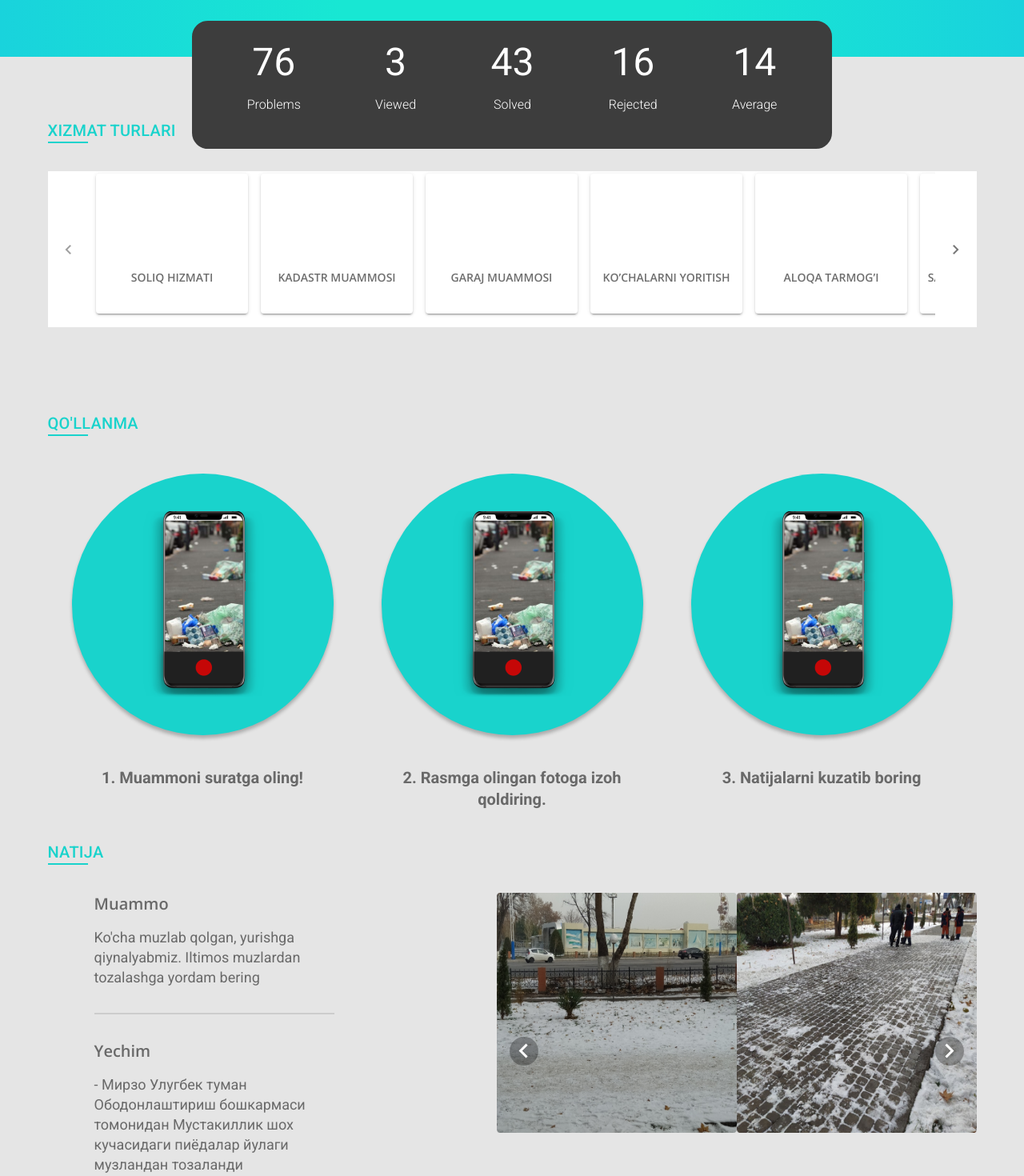
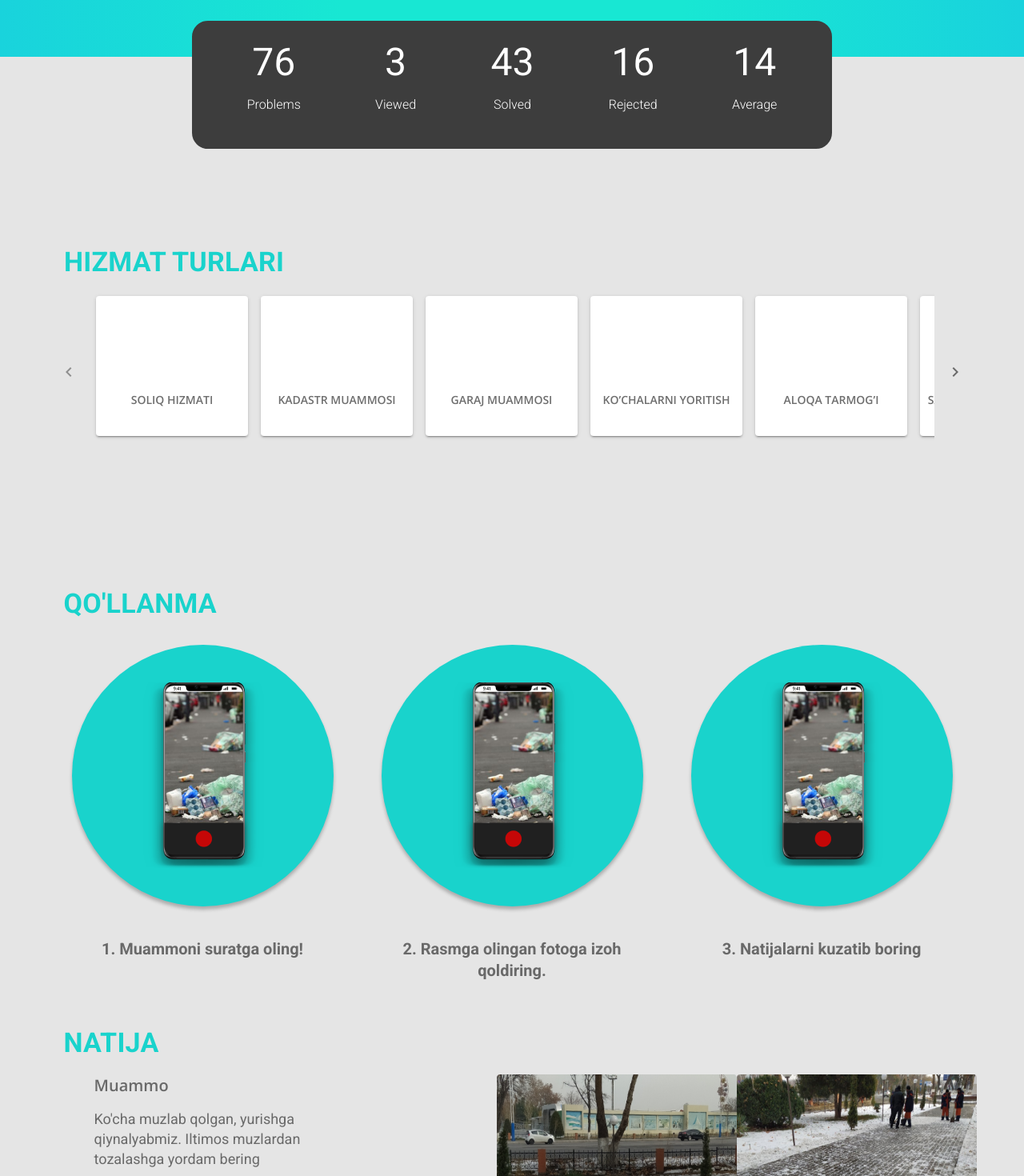
Before and after one commit to mavluda97/Zarbdor, a Vue app: page / in a window 1280 px wide. Shown: the part 2300-3770 px from the top of the page at 80% size. Built offline with nearby package versions, Linux system fonts and the light colour scheme.

Commit message:
did some changes

```diff
--- a/src/components/FeaturesAndStatistics.vue
+++ b/src/components/FeaturesAndStatistics.vue
@@ -1,4 +1,5 @@
 <template>
+<div class="outer-container">
   <div class="common-container mb-16">
     <div class="up-container pa-5 pb-16">
       <h1 class="text-uppercase display-1 font-weight-bold ma-10 white--text">
@@ -25,6 +26,7 @@
       </div>
     </div>
   </div>
+</div>
 </template>
 
 <script>
@@ -139,6 +141,7 @@ export default {
   .features-icons {
     display: none;
   }
+
 }
 
 @media (min-width: 501px) and (max-width: 850px) {
@@ -153,5 +156,31 @@ export default {
     height: 600px;
     grid-template-columns: auto;
   }
+
 }
+
+
+.outer-container{
+  height: 800px;
+}
+
+@media(min-width: 500px)and (max-width:680px){
+  .outer-container{
+    height: 1000px;
+  }
+}
+
+@media(min-width: 321px) and (max-width: 499px){
+  .outer-container{
+    height: 1600px;
+  }
+}
+
+@media(max-width: 320px){
+  .outer-container{
+    height: 2000px;
+  }
+}
+
+
 </style>
--- a/src/components/Instructions.vue
+++ b/src/components/Instructions.vue
@@ -1,8 +1,11 @@
 <template>
     <div class="container">
-        <div class="title"
-        left>
-        Qo'llanma
+        <div>
+
+        <h1 class="text-uppercase display-1 font-weight-bold ma-5" style="color: #19d3cc">
+          Qo'llanma
+         </h1>
+
         </div>
            <v-item-group>
       <v-container>
--- a/src/components/Results.vue
+++ b/src/components/Results.vue
@@ -1,8 +1,9 @@
 <template>
     <div class="container">
-        <div class="title"
-        left>
-            Natija
+        <div>
+            <h1 class="text-uppercase display-1 font-weight-bold ma-5" style="color: #19d3cc">
+           Natija
+         </h1>
         </div>
          <div class="results-block">
             <div class="mobile-res">
--- a/src/components/Services.vue
+++ b/src/components/Services.vue
@@ -1,8 +1,10 @@
 <template >
-    <div class="container" >
-           <div class="title">
-       Xizmat turlari
-        </div>
+    <div class="service-container pa-15" >
+        <h1 class="text-uppercase display-1 font-weight-bold ma-5" style="color: #19d3cc">
+          Hizmat turlari
+         </h1>
+
+
         <v-sheet
             class="mx-auto"
             max-width="100%"
@@ -10,6 +12,7 @@
             >
 
             <v-slide-group
+                 style="background-color: #e5e5e5"
                 show-arrows
                 height="205"
                 center-active
@@ -55,7 +58,7 @@ export default {
 </script>
 
 <style scoped>
-.container{
+.service-container{
     width: 100%;
     margin-bottom: 80px;
 }
```
